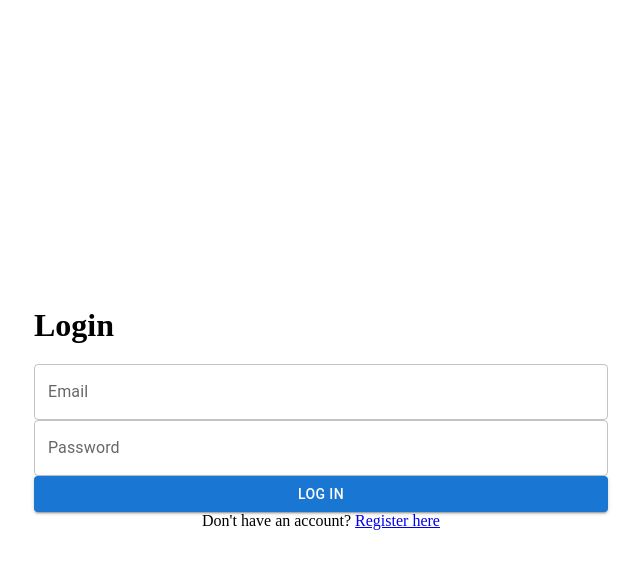
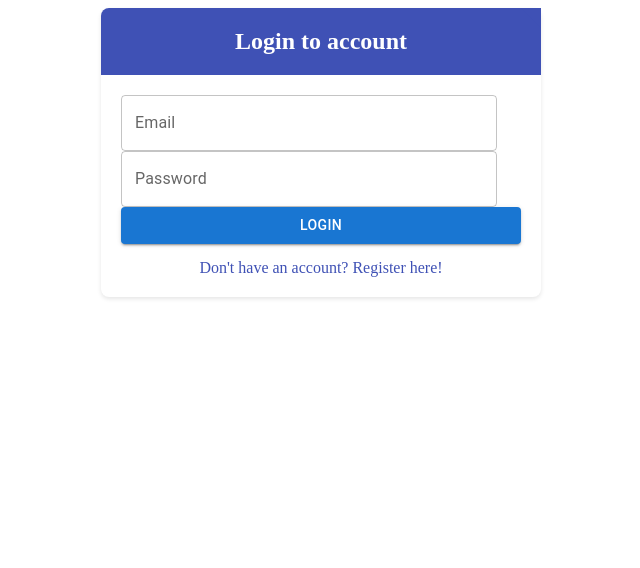
Before and after one commit to AAKlimkov/Mini-paint, a React app: page /login in a window 1280 px wide. Shown: the top 568 px of the page, without its empty margins (319-959 px from the left). Built offline with nearby package versions, Linux system fonts and the light colour scheme; no server answers.

Commit message:
fix: LoginPage: rework design and separate to components

```diff
--- /dev/null
+++ b/src/pages/LoginPage/Components/LoginForm.module.less
@@ -0,0 +1,34 @@
+.input {
+  width: calc(100% - 24px);
+  padding: 10px 12px;
+  margin-bottom: 10px;
+  border: 1px solid #ddd;
+  border-radius: 4px;
+  box-sizing: border-box;
+  font-size: 1em;
+
+  &::placeholder {
+    color: #999;
+  }
+  &:focus {
+    border-color: #3f51b5;
+    outline: none;
+  }
+}
+
+.submitButton {
+  width: 100%;
+  background: #3f51b5;
+  color: #ffffff;
+  padding: 12px;
+  border: none;
+  border-radius: 4px;
+  font-size: 1.2em;
+  cursor: pointer;
+  &:hover {
+    background: darken(#3f51b5, 10%);
+  }
+  &:active {
+    background: darken(#3f51b5, 20%);
+  }
+}
--- /dev/null
+++ b/src/pages/LoginPage/Components/LoginForm.tsx
@@ -0,0 +1,56 @@
+import React from "react";
+import { useForm } from "react-hook-form";
+import { TextField, Button } from "@mui/material";
+import { signInWithEmailAndPassword } from "firebase/auth";
+import { auth } from "../../../firebaseConfig";
+import styles from "./LoginForm.module.less";
+
+interface LoginFormProps {
+  onSuccess: () => void;
+  onError: (errorMessage: string) => void;
+  className?: string;
+}
+
+const LoginForm: React.FC<LoginFormProps> = ({ onSuccess, onError }) => {
+  const {
+    register,
+    handleSubmit,
+    formState: { errors },
+  } = useForm();
+
+  const onSubmit = async (data: { email: string; password: string }) => {
+    try {
+      await signInWithEmailAndPassword(auth, data.email, data.password);
+      onSuccess();
+    } catch (error) {
+      onError("Login failed. Please check your credentials and try again.");
+    }
+  };
+
+  return (
+    <form onSubmit={handleSubmit(onSubmit)}>
+      <TextField
+        className={styles.input}
+        label="Email"
+        variant="outlined"
+        {...register("email", { required: true })}
+        error={!!errors.email}
+        helperText={errors.email && "Email is required"}
+      />
+      <TextField
+        className={styles.input}
+        label="Password"
+        type="password"
+        variant="outlined"
+        {...register("password", { required: true })}
+        error={!!errors.password}
+        helperText={errors.password && "Password is required"}
+      />
+      <Button type="submit" variant="contained" className={styles.submitButton}>
+        Login
+      </Button>
+    </form>
+  );
+};
+
+export default LoginForm;
--- a/src/pages/LoginPage/LoginPage.module.less
+++ b/src/pages/LoginPage/LoginPage.module.less
@@ -1,11 +1,42 @@
-.loginContainer {
-  display: flex;
-  flex-direction: column;
-  align-items: center;
-  justify-content: center;
-  height: 100vh;
+.registerFormContainer {
+  background: #ffffff;
+  border-radius: 8px;
+  box-shadow: 0 2px 4px rgba(0, 0, 0, 0.1);
+  padding: 20px;
+  width: 100%;
+  max-width: 400px;
+  margin: 0 auto;
+
+  h2 {
+    background: #3f51b5;
+    color: #ffffff;
+    font-size: 1.5em;
+    text-align: center;
+    border-radius: 8px 8px 0 0;
+    margin: -20px -20px 20px -20px;
+    padding: 20px;
+    position: relative;
+    &:after {
+      content: "";
+      width: 0;
+      height: 0;
+      border-top: 20px solid #3f51b5;
+      border-left: 20px solid transparent;
+      position: absolute;
+      right: 0;
+      top: 0;
+    }
+  }
+
+  .redirectLink {
+    text-align: center;
+    margin-top: 15px;
+    a {
+      color: #3f51b5;
+      text-decoration: none;
+      &:hover {
+        text-decoration: underline;
+      }
+    }
+  }
 }
-
-.title {
-  margin-bottom: 20px;
-}
--- a/src/pages/LoginPage/LoginPage.tsx
+++ b/src/pages/LoginPage/LoginPage.tsx
@@ -1,19 +1,15 @@
 import React, { useEffect } from "react";
+import { Link, useNavigate } from "react-router-dom";
 import toast, { Toaster } from "react-hot-toast";
-import Button from "@mui/material/Button";
-import { TextField } from "@mui/material";
-import { FirebaseError } from "firebase/app";
-import { useForm } from "react-hook-form";
-import { signInWithEmailAndPassword } from "firebase/auth";
-import { useNavigate, Link } from "react-router-dom";
-import { auth } from "../../firebaseConfig";
-import styles from "./LoginPage.module.less";
+import LoginForm from "./Components/LoginForm";
 import { useAppDispatch, useAppSelector } from "../../store/hooks";
 import { monitorAuthState } from "../../features/auth/authSlice";
+import styles from "./LoginPage.module.less";
 
 const LoginPage: React.FC = () => {
   const dispatch = useAppDispatch();
   const user = useAppSelector((state) => state.auth.user);
+  const navigate = useNavigate();
 
   useEffect(() => {
     dispatch(monitorAuthState());
@@ -21,66 +17,27 @@ const LoginPage: React.FC = () => {
 
   useEffect(() => {
     if (user) {
-      console.log("User is logged in:", user.displayName || user.email);
-    } else {
-      console.log("User is not logged in.");
+      navigate("/files");
     }
-  }, [user]);
-  const navigate = useNavigate();
-  const {
-    register,
-    handleSubmit,
-    formState: { errors },
-  } = useForm();
+  }, [user, navigate]);
 
-  const onSubmit = async (data: { email: string; password: string }) => {
-    console.log(data);
+  const handleLoginSuccess = () => {
+    toast.success("You are logged in!");
+    navigate("/files");
+  };
 
-    try {
-      await signInWithEmailAndPassword(auth, data.email, data.password);
-      toast.success("Your are logged in");
-      setTimeout(() => {
-        navigate("/files");
-      }, 1500);
-    } catch (error) {
-      toast.error("Something go wrong");
-      if (error instanceof FirebaseError) {
-        console.error("Login error:", error.message);
-      } else {
-        console.error("An unexpected error occurred:", error);
-      }
-    }
+  const handleLoginError = (errorMessage: string) => {
+    toast.error(errorMessage);
   };
 
   return (
-    <div className={styles.loginContainer}>
-      <form onSubmit={handleSubmit(onSubmit)}>
-        <h1 className={styles.title}>Login</h1>
-        <TextField
-          {...register("email", { required: true })}
-          label="Email"
-          variant="outlined"
-          error={!!errors.email}
-          helperText={errors.email ? "Email is required" : ""}
-          fullWidth
-        />
-        <TextField
-          {...register("password", { required: true })}
-          label="Password"
-          type="password"
-          variant="outlined"
-          error={!!errors.password}
-          helperText={errors.password ? "Password is required" : ""}
-          fullWidth
-        />
-        <Button type="submit" variant="contained" color="primary" fullWidth>
-          Log In
-        </Button>
-      </form>
-      <div>
-        Don't have an account? <Link to="/register">Register here</Link>
+    <div className={styles.registerFormContainer}>
+      <h2>Login to account</h2>
+      <Toaster />
+      <LoginForm onSuccess={handleLoginSuccess} onError={handleLoginError} />
+      <div className={styles.redirectLink}>
+        <Link to="/register">Don't have an account? Register here!</Link>
       </div>
-      <Toaster />
     </div>
   );
 };
```
